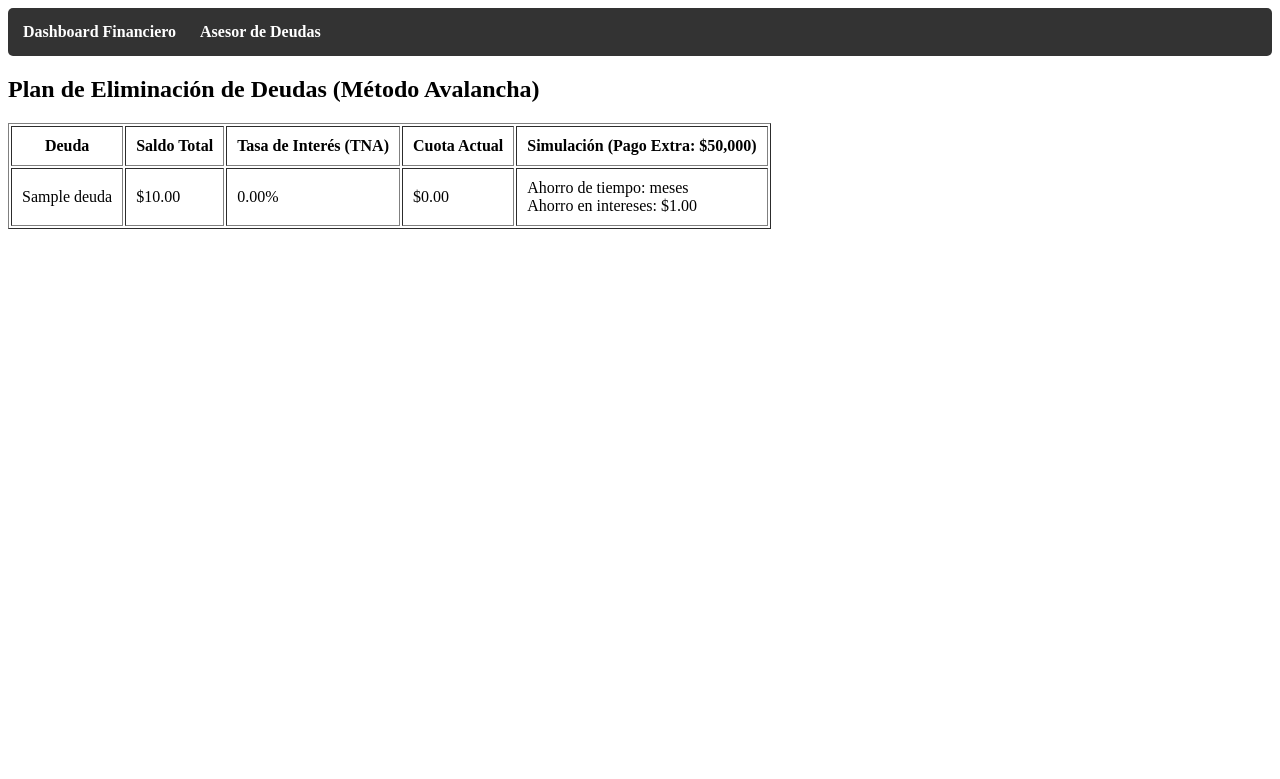
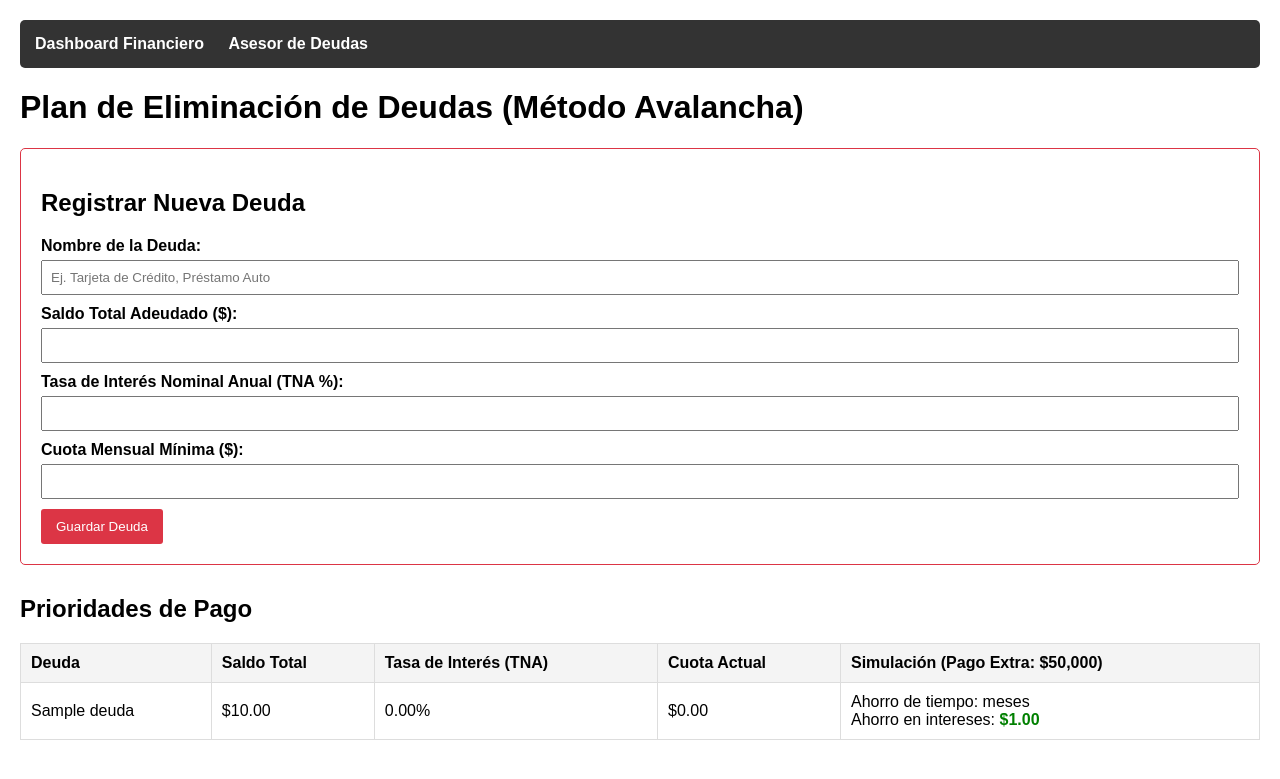
Before and after one commit to LucasIGomez/gestor-financiero, a PHP site: template app/views/lista_deudas_view.php in a window 1280 px wide. Shown: the top 779 px of the page. Run offline with PHP 8.4, Linux system fonts and the light colour scheme; the template is opened without the code that fills it: most values are stand-ins (such as "Sample title", 1, 10 or a date in 2020); data that the repository does not hold is empty.

Commit message:
feat: integracion de formulario html para creacion de nuevas deudas

```diff
--- a/app/views/lista_deudas_view.php
+++ b/app/views/lista_deudas_view.php
@@ -4,15 +4,58 @@
     <meta charset="UTF-8">
     <meta name="viewport" content="width=device-width, initial-scale=1.0">
     <title>Asesor de Deudas - Gestor Financiero</title>
+    <style>
+        body { font-family: Arial, sans-serif; margin: 20px; }
+        nav { background-color: #333; padding: 15px; margin-bottom: 20px; border-radius: 5px; }
+        nav a { color: white; text-decoration: none; font-weight: bold; margin-right: 20px; }
+        table { width: 100%; border-collapse: collapse; margin-top: 20px; }
+        th, td { border: 1px solid #ddd; padding: 10px; text-align: left; }
+        th { background-color: #f4f4f4; }
+        .form-container { margin-bottom: 30px; padding: 20px; border: 1px solid #dc3545; border-radius: 5px; }
+        .form-group { margin-bottom: 10px; }
+        .form-group label { display: block; margin-bottom: 5px; font-weight: bold; }
+        .form-group input { width: 100%; padding: 8px; box-sizing: border-box; }
+        button { padding: 10px 15px; background-color: #dc3545; color: white; border: none; border-radius: 3px; cursor: pointer; }
+        button:hover { background-color: #c82333; }
+    </style>
 </head>
 <body>
-    <nav style="background-color: #333; padding: 15px; margin-bottom: 20px; border-radius: 5px;">
-        <a href="index.php?action=dashboard" style="color: white; text-decoration: none; font-weight: bold; margin-right: 20px;">Dashboard Financiero</a>
-        <a href="index.php?action=deudas" style="color: white; text-decoration: none; font-weight: bold;">Asesor de Deudas</a>
+    <nav>
+        <a href="index.php?action=dashboard">Dashboard Financiero</a>
+        <a href="index.php?action=deudas">Asesor de Deudas</a>
     </nav>
 
-    <h2>Plan de Eliminación de Deudas (Método Avalancha)</h2>
-    <table border="1" cellpadding="10">
+    <h1>Plan de Eliminación de Deudas (Método Avalancha)</h1>
+
+    <div class="form-container">
+        <h2>Registrar Nueva Deuda</h2>
+        <form action="index.php?action=registrar_deuda" method="POST">
+            <div class="form-group">
+                <label>Nombre de la Deuda:</label>
+                <input type="text" name="nombre_deuda" required maxlength="100" placeholder="Ej. Tarjeta de Crédito, Préstamo Auto">
+            </div>
+
+            <div class="form-group">
+                <label>Saldo Total Adeudado ($):</label>
+                <input type="number" step="0.01" name="saldo_total" required min="0.01">
+            </div>
+
+            <div class="form-group">
+                <label>Tasa de Interés Nominal Anual (TNA %):</label>
+                <input type="number" step="0.01" name="tasa_intereses" required min="0">
+            </div>
+
+            <div class="form-group">
+                <label>Cuota Mensual Mínima ($):</label>
+                <input type="number" step="0.01" name="cuota_mensual" required min="0.01">
+            </div>
+
+            <button type="submit">Guardar Deuda</button>
+        </form>
+    </div>
+
+    <h2>Prioridades de Pago</h2>
+    <table>
         <thead>
             <tr>
                 <th>Deuda</th>
@@ -23,6 +66,7 @@
             </tr>
         </thead>
         <tbody>
+            <?php if (!empty($deudas)): ?>
                 <?php foreach ($deudas as $deuda): ?>
                     <tr>
                         <td><?= htmlspecialchars($deuda['nombre_deuda']) ?></td>
@@ -31,24 +75,28 @@
                         <td>$<?= number_format($deuda['cuota_mensual'], 2) ?></td>
                         <td>
                             <?php
-                            // Ejecutamos el simulador del controlador para cada deuda
                                 $simulacion = $controlador->simularPagoExtra(
                                     $deuda['saldo_total'],
                                     $deuda['tasa_intereses'],
                                     $deuda['cuota_mensual'],
-                                50000 // Valor hardcodeado para la prueba
+                                    50000
                                 );
 
                                 if (is_string($simulacion)) {
-                                echo $simulacion; // Imprime advertencia de deuda impagable
+                                    echo "<span style='color:red'>" . $simulacion . "</span>";
                                 } else {
                                     echo "Ahorro de tiempo: " . $simulacion['ahorro_meses'] . " meses<br>";
-                                echo "Ahorro en intereses: $" . number_format($simulacion['ahorro_intereses'], 2);
+                                    echo "Ahorro en intereses: <strong style='color:green'>$" . number_format($simulacion['ahorro_intereses'], 2) . "</strong>";
                                 }
                             ?>
                         </td>
                     </tr>
                 <?php endforeach; ?>
+            <?php else: ?>
+                <tr>
+                    <td colspan="5" style="text-align:center;">No tienes deudas registradas. ¡Felicitaciones!</td>
+                </tr>
+            <?php endif; ?>
         </tbody>
     </table>
 </body>
```
Lines whose indentation alone changed are shown as unchanged.
